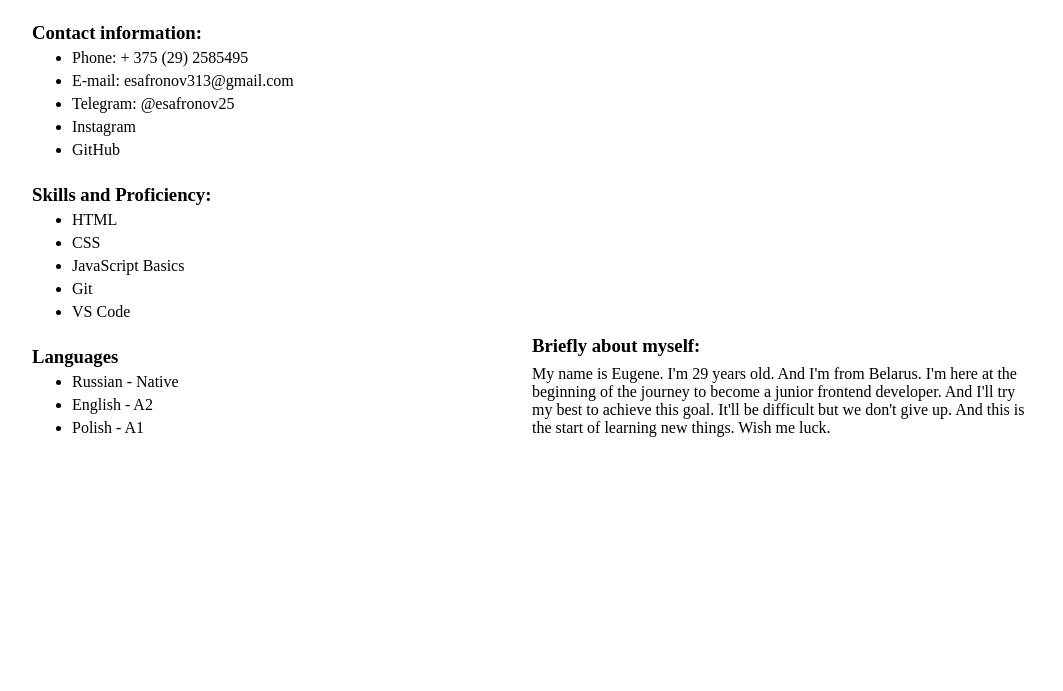
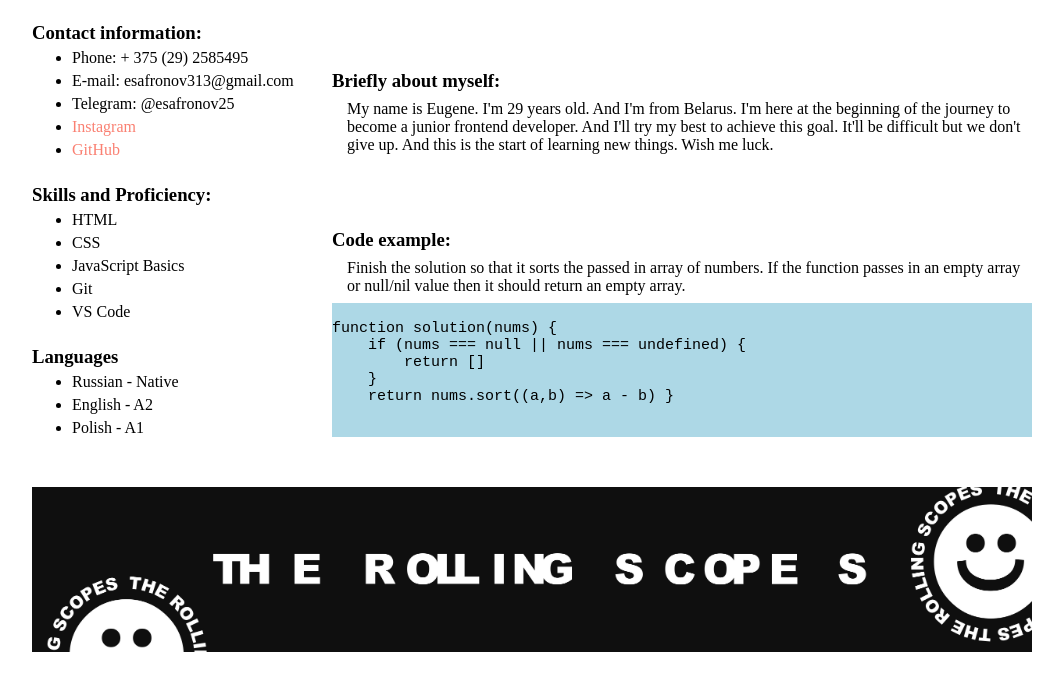
Before and after one commit to ysafronau30/rsschool-cv, a plain HTML site: page index.html in a window 1280 px wide. Shown: the part 117-808 px from the top of the page, without its empty margins (108-1171 px from the left). Drawn offline with Linux system fonts and the light colour scheme.

Commit message:
feat: add code section and rss image

```diff
--- a/index.html
+++ b/index.html
@@ -52,16 +52,36 @@
           </section>
         </div>
         <div class="right-container">
+          <section>
             <h3>Briefly about myself:</h3>
             <p class="description">
-            My name is Eugene. I'm 29 years old. And I'm from Belarus. I'm here
-            at the beginning of the journey to become a junior frontend
+              My name is Eugene. I'm 29 years old. And I'm from Belarus. I'm
+              here at the beginning of the journey to become a junior frontend
               developer. And I'll try my best to achieve this goal. It'll be
               difficult but we don't give up. And this is the start of learning
               new things. Wish me luck.
             </p>
+          </section>
+          <section class="code-section">
+            <h3>Code example:</h3>
+            <p class="code-text">
+              Finish the solution so that it sorts the passed in array of
+              numbers. If the function passes in an empty array or null/nil
+              value then it should return an empty array.
+            </p>
+            <pre>
+                <code class="code">
+function solution(nums) {
+    if (nums === null || nums === undefined) {
+        return []
+    }
+    return nums.sort((a,b) => a - b) }
+                  </code>
+            </pre>
+          </section>
         </div>
       </div>
+      <img src="the_rolling_scopes_school_cover.jpg" alt="The Rolling Scope" />
     </main>
   </body>
 </html>
--- a/style.css
+++ b/style.css
@@ -22,9 +22,14 @@ main {
 
 /* Left container */
 
-.left-container,
+.left-container {
+  width: 30%;
+  display: inline-block;
+  font-size: initial;
+}
+
 .right-container {
-  width: 50%;
+  width: 70%;
   display: inline-block;
   font-size: initial;
 }
@@ -46,16 +51,37 @@ section {
 
 .contact-link {
   text-decoration: underline 0.15em rgba(0, 0, 0, 0);
-  color: black;
+  color: salmon;
   transition: text-decoration-color 300ms;
 }
 
 .contact-link:hover {
-  text-decoration-color: rgba(0, 0, 0, 1);
+  text-decoration-color: rgb(0, 0, 0);
 }
 
 /* Right container */
 
-.description {
+.code-section {
+  margin-top: 75px;
+  margin-bottom: 50px;
+}
+
+.description,
+.code-text {
+  margin-top: 8px;
+  margin-left: 15px;
+}
+
+.code-section pre {
+  background-color: lightblue;
+  text-align: left;
   margin-top: 8px;
 }
+
+.code {
+  font-size: 15px;
+}
+
+img {
+  width: 100%;
+}
```
Also changed, not shown: the_rolling_scopes_school_cover.jpg (added). Lines whose indentation alone changed are shown as unchanged.
